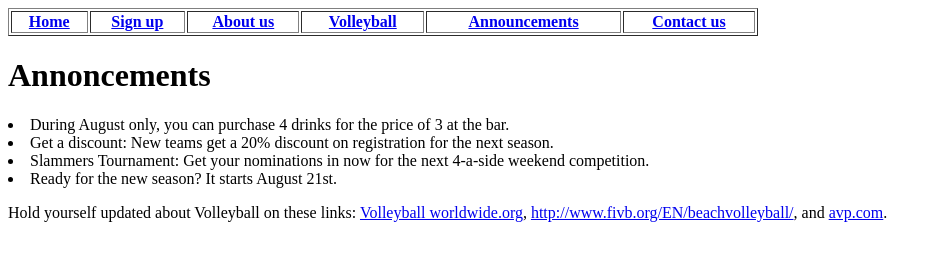
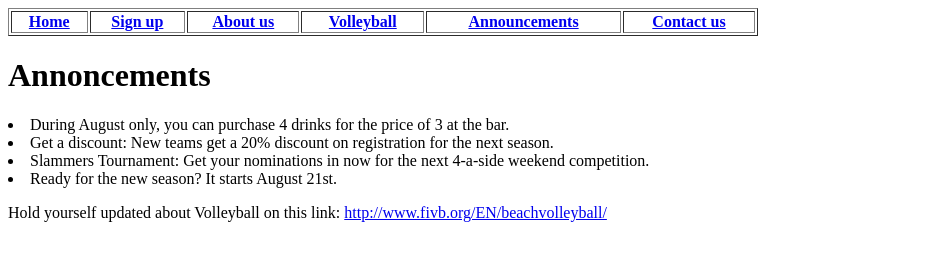
Before and after one commit to LouiseJaeger/Assignment-1, a plain HTML site: page announcements.html in a window 1280 px wide. Shown: the whole page, without its empty margins (0-942 px from the left). Drawn offline with Linux system fonts and the light colour scheme.

Commit message:
link fixed
In announcements

```diff
--- a/announcements.html
+++ b/announcements.html
@@ -29,6 +29,6 @@
 
 <p></p>
 
-Hold yourself updated about Volleyball on these links: <a href="www.Volleyballworldwide.org">Volleyball worldwide.org</a>, <a href="http://www.fivb.org/EN/beachvolleyball/">http://www.fivb.org/EN/beachvolleyball/</a>, and <a href="www.avp.com">avp.com</a>.
+Hold yourself updated about Volleyball on this link: <a href="http://www.fivb.org/EN/beachvolleyball/">http://www.fivb.org/EN/beachvolleyball/</a>
 </body>
 </html>
```
Also changed, not shown: plan.html (+1 -3 lines).
